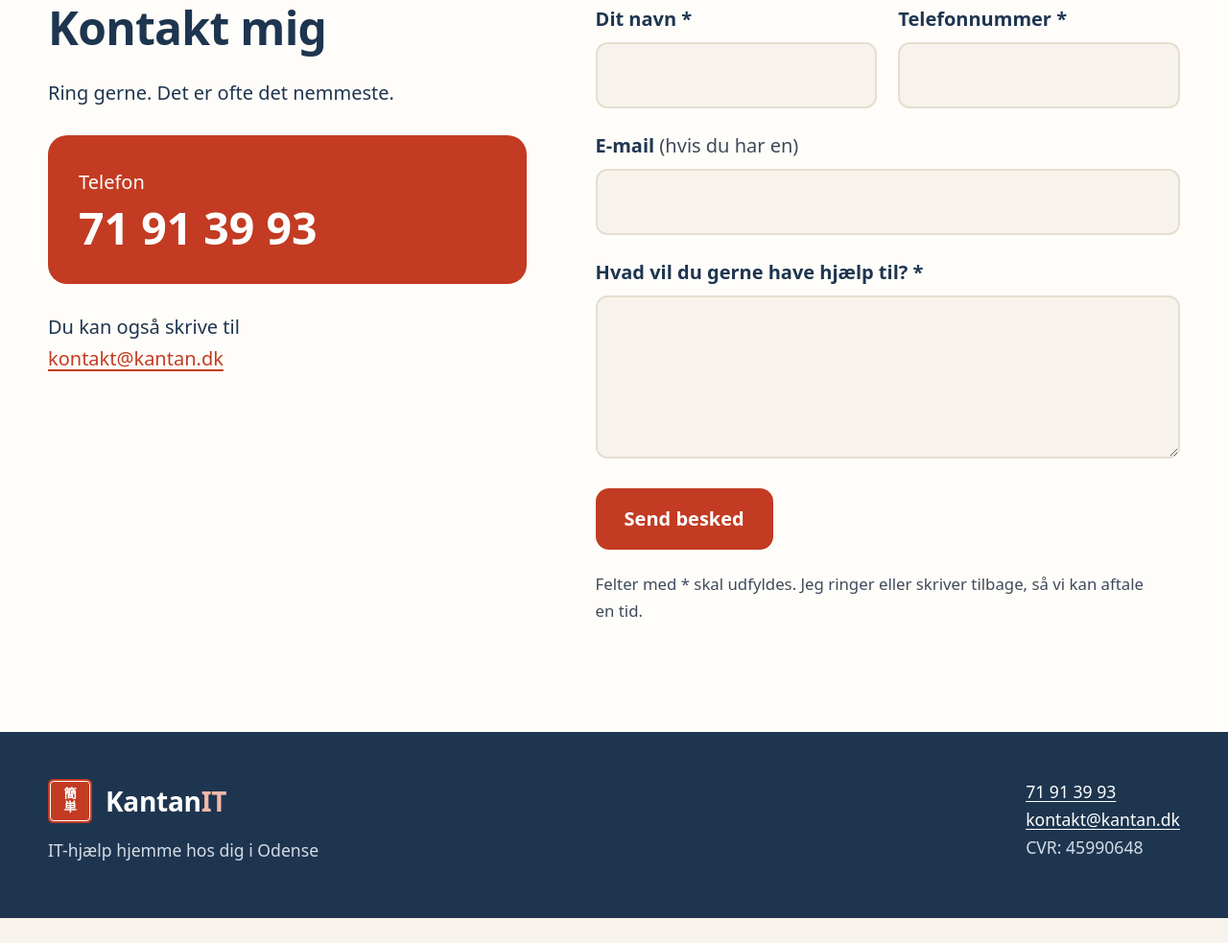
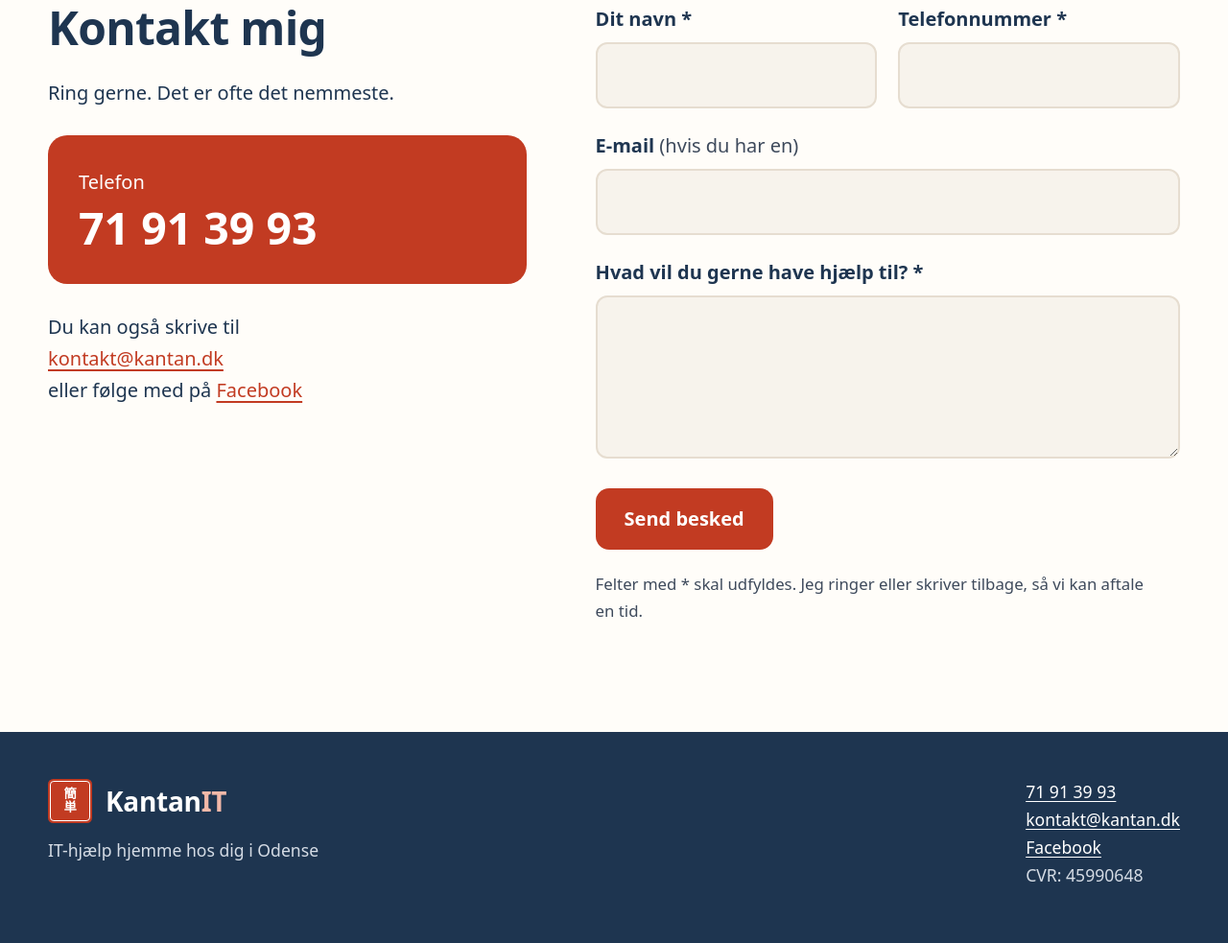
Before and after one commit to ZanjiOfficial/KantanIT.dk, a plain HTML site: page index.html in a window 1280 px wide. Shown: the part 3932-4915 px from the top of the page at 96% size. Before the commit the page ends 4889 px from the top, so only its background shows below. Drawn offline with Linux system fonts and the light colour scheme; a web font is replaced by a local one.

Commit message:
Add Facebook link to contact information for improved engagement

```diff
--- a/index.html
+++ b/index.html
@@ -367,7 +367,7 @@
           <p>Telefon</p>
           <a href="tel:+4571913993">71 91 39 93</a>
         </div>
-        <p class="mail-line">Du kan også skrive til<br><a href="mailto:kontakt@kantan.dk">kontakt@kantan.dk</a></p>
+        <p class="mail-line">Du kan også skrive til<br><a href="mailto:kontakt@kantan.dk">kontakt@kantan.dk</a><br>eller følge med på <a href="https://www.facebook.com/KantanOfficial/">Facebook</a></p>
       </div>
 
       <div>
@@ -412,6 +412,7 @@
     <div>
       <a href="tel:+4571913993">71 91 39 93</a><br>
       <a href="mailto:kontakt@kantan.dk">kontakt@kantan.dk</a><br>
+      <a href="https://www.facebook.com/KantanOfficial/">Facebook</a><br>
       CVR: 45990648
     </div>
   </div>
```
